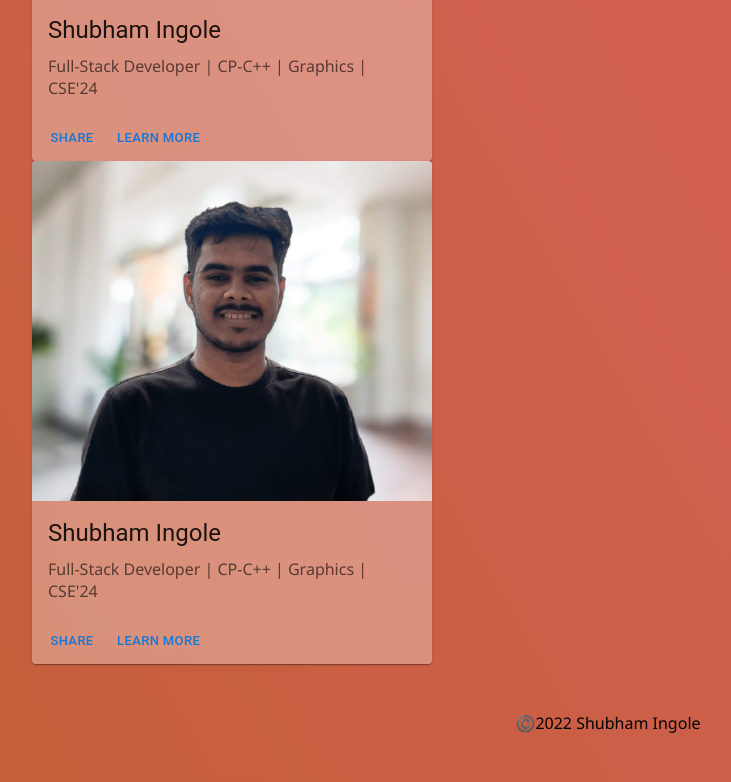
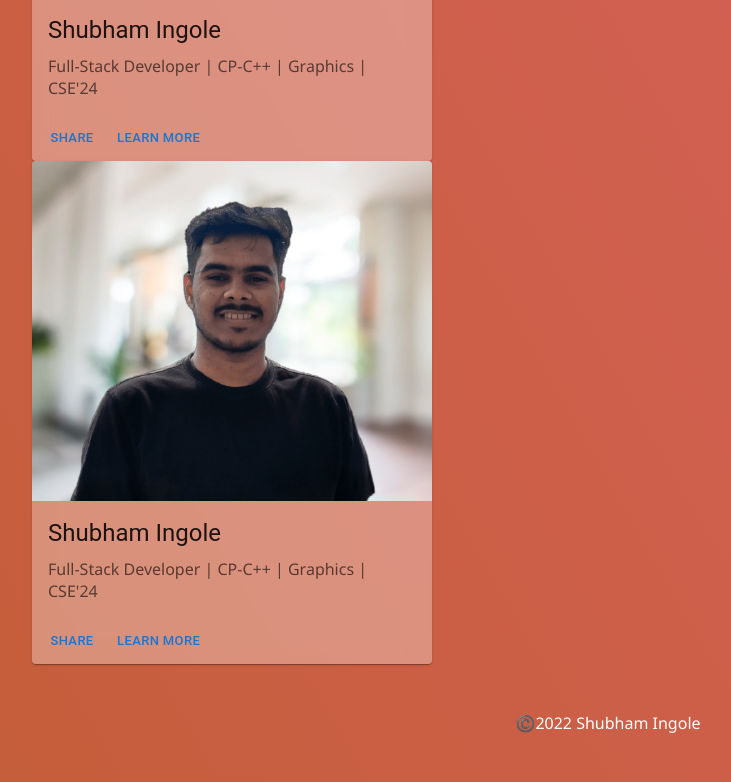
Before and after one commit to i9shubham/techTree, a React (Create React App) app in the folder frontend/: page / in a window 1280 px wide. Shown: the part 3896-4678 px from the top of the page, without its empty margins (32-763 px from the left). Built offline with nearby package versions, Linux system fonts and the light colour scheme.

Commit message:
fix: style fixes

```diff
--- a/frontend/src/Componants/Links.css
+++ b/frontend/src/Componants/Links.css
@@ -37,3 +37,9 @@ a {
     text-align: center;
     /* color: #fff; */
 }
+
+@media only screen and (max-width: 600px){
+    .link{
+        width: 80%;
+    }
+}
--- a/frontend/src/Componants/Profile.css
+++ b/frontend/src/Componants/Profile.css
@@ -13,7 +13,7 @@
 h1,
 p {
     text-align: center;
-    color: #000;
+    color: #fff;
 }
 
 .tools {
@@ -21,5 +21,5 @@ p {
     display: flex;
     justify-content: center;
     column-gap: 10px;
-    color: #000;
+    color: #fff;
 }
```
